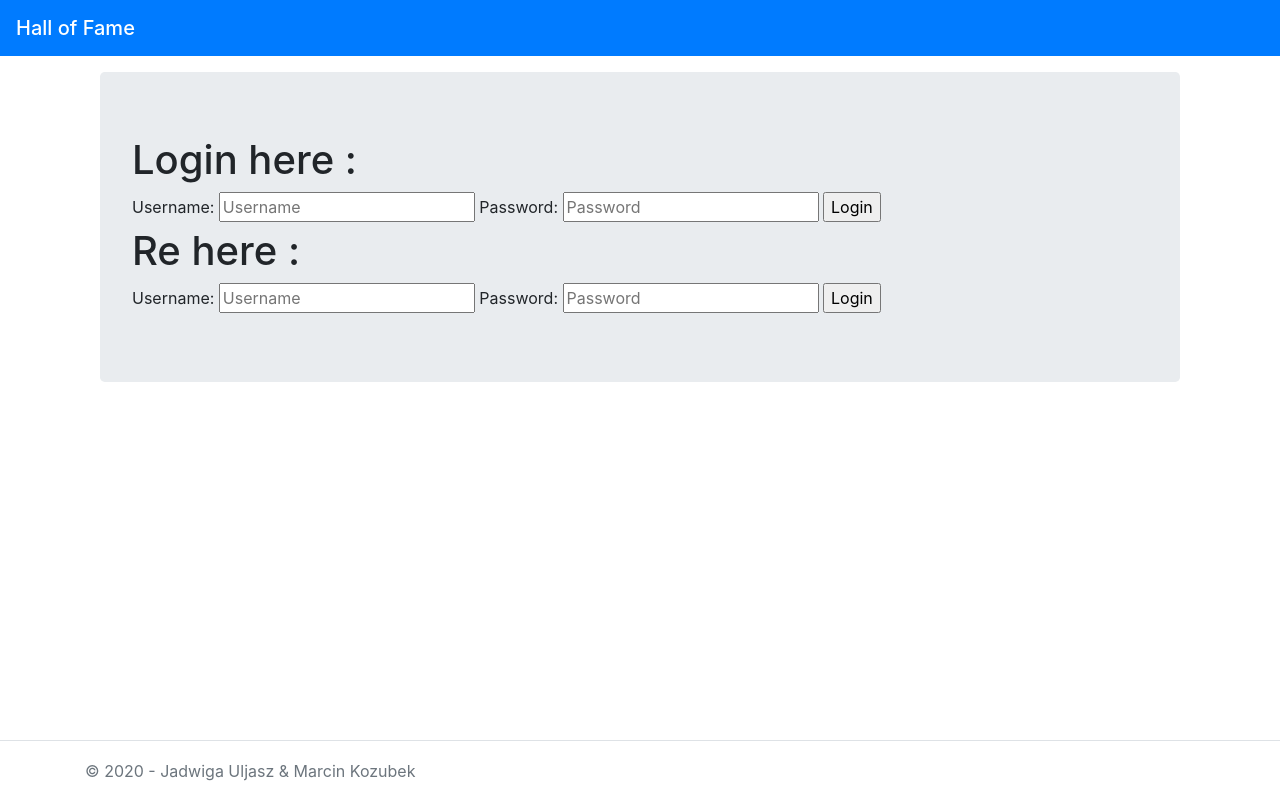
After one commit to KartonM/HallOfFame, a Django app: page /accounts/login/ in a window 1280 px wide. The commit adds this page. Run offline with Django 3.2, Linux system fonts and the light colour scheme; some libraries are stand-ins or nearby versions.

Commit message:
finnaly well working authentication, no user form

```diff
--- a/HallOfFame/settings.py
+++ b/HallOfFame/settings.py
@@ -124,3 +124,6 @@ STATIC_ROOT = ''
 STATIC_URL = '/static/'
 
 STATICFILES_DIRS = ( os.path.join('static'), )
+
+# Redirect to home URL after login (Default redirects to /accounts/profile/)
+LOGIN_REDIRECT_URL = '/courses'
--- a/HallOfFame/urls.py
+++ b/HallOfFame/urls.py
@@ -18,6 +18,9 @@ from django.urls import path, include
 
 urlpatterns = [
     path('admin/', admin.site.urls),
+
+    path('accounts/', include('django.contrib.auth.urls')),
+    path('', include('courses.urls')),
 
     # authentication
     path('register/', include('courses.urls')),
--- a/courses/urls.py
+++ b/courses/urls.py
@@ -1,8 +1,14 @@
 from django.urls import path
 from . import views
+from django.conf.urls import url
+
 
 urlpatterns = [
     path('', views.index, name='index'),
+
+    path('accounts/', views.signup, name='signup'),
+    path('accounts/signup', views.signup, name='signup'),
+
 
     path('register/', views.blank, name='blank'),
     path('login/', views.blank, name='blank'),
--- a/templates/courses/layout.html
+++ b/templates/courses/layout.html
@@ -8,7 +8,7 @@
     <!-- Bootstrap CSS -->
     <link rel="stylesheet" href="https://stackpath.bootstrapcdn.com/bootstrap/4.4.1/css/bootstrap.min.css" integrity="sha384-Vkoo8x4CGsO3+Hhxv8T/Q5PaXtkKtu6ug5TOeNV6gBiFeWPGFN9MuhOf23Q9Ifjh" crossorigin="anonymous">
     {% load static %}
-    <link rel="stylesheet" type="text/css" href="{% static 'courses/style.css' %}">
+    <link rel="stylesheet" type="text/css" href="{% static './courses/style.css' %}">
 
     <title>Hall of Fame</title>
   </head>
--- /dev/null
+++ b/templates/registration/login.html
@@ -0,0 +1,37 @@
+{% extends '../courses/layout.html' %}
+{% block content %}
+     {% if form.errors %}
+    <p>Your username and password didn't match. Please try again.</p>
+  {% endif %}
+
+  {% if next %}
+    {% if user.is_authenticated %}
+      <p>Your account doesn't have access to this page. To proceed,
+      please login with an account that has access.</p>
+    {% else %}
+      <p>Please login to see this page.</p>
+    {% endif %}
+  {% endif %}
+  <div class="container">
+    <div class="jumbotron">
+        <h1>Login here :</h1>
+        <form method="post" action="{% url 'login' %}">
+            {% csrf_token %}
+            <label for="username">Username:</label>
+            <input type="text" name="username" placeholder="Username">
+            <label for="password">Password:</label>
+            <input type="password" name="password" placeholder="Password">
+            <input type="submit" name="" value="Login">
+        </form>
+        <h1>Re here :</h1>
+        <form method="post" action="{% url 'signup' %}">
+            {% csrf_token %}
+            <label for="username">Username:</label>
+            <input type="text" name="username" placeholder="Username">
+            <label for="password">Password:</label>
+            <input type="password" name="password" placeholder="Password">
+            <input type="submit" name="" value="Login">
+        </form>
+</div>
+  </div>
+{% endblock %}
```
Also changed, not shown: courses/views.py (+19 -0 lines), templates/courses/base.html (added, +9 -0 lines), templates/registration/register.html (added, +19 -0 lines).
